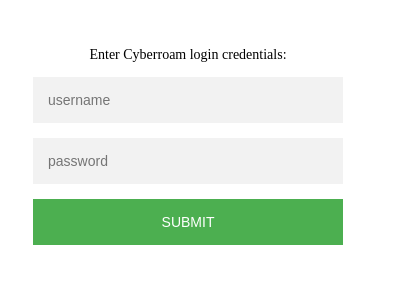
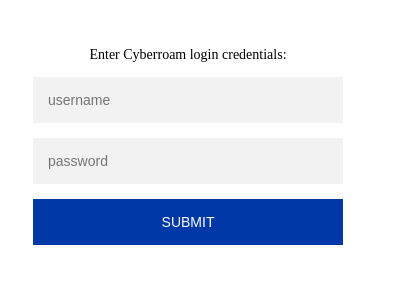
Before and after one commit to ajayns/cr-login, a browser extension: page src/popup.html in a window 400 px wide. Drawn offline with Linux system fonts and the light colour scheme.

Commit message:
Update UI, Readme

```diff
--- a/src/styles.css
+++ b/src/styles.css
@@ -28,7 +28,7 @@
 .button {
   text-transform: uppercase;
   outline: 0;
-  background: #4CAF50 !important;
+  background: #0038A8 !important;
   width: 100%;
   border: 0;
   padding: 15px;
@@ -39,7 +39,7 @@
   cursor: pointer;
 }
 .button:hover, .button:active, .button:focus {
-  background: #43A047 !important;
+  background: #082567 !important;
 }
 h1, h2 {
 	display: inline;
```
Also changed, not shown: 2 other files.
